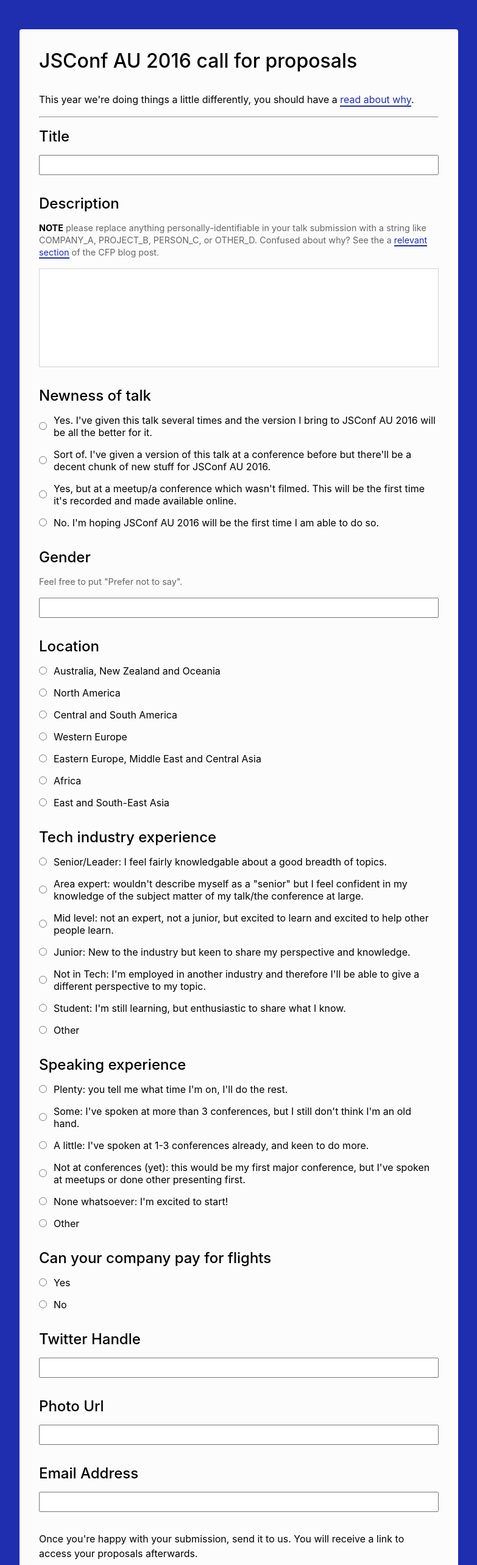
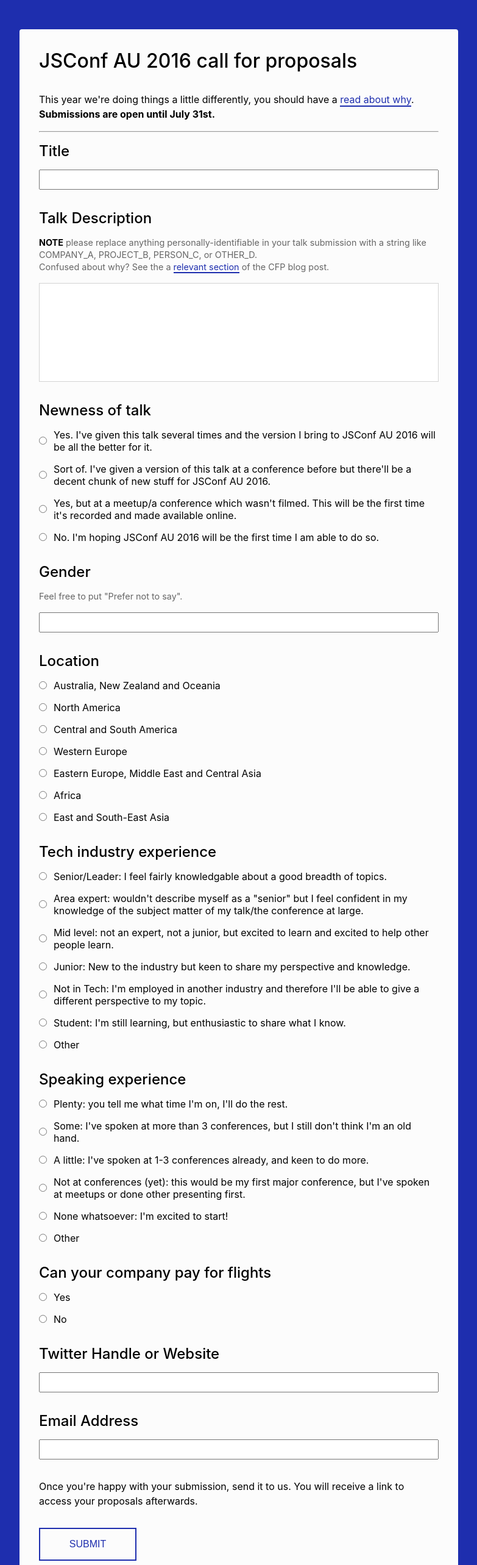
Before and after one commit to robrkerr/smart-proposals, a React app: page / in a window 1280 px wide. Shown: the top 2566 px of the page at 61% size, without its empty margins (248-1031 px from the left). Built offline with nearby package versions, Linux system fonts and the light colour scheme.

Commit message:
final styling done

```diff
--- a/src/components/App.js
+++ b/src/components/App.js
@@ -50,7 +50,7 @@
               :
               <p className="Intro">
                 This year we're doing things a little differently, you should have
-                a <a target="_blank" href={blogPostUrl} className="Link">read about why</a>.
+                a <a target="_blank" href={blogPostUrl} className="Link">read about why</a>. <strong>Submissions are open until July 31st.</strong>
               </p>
             }
             <hr/>
@@ -58,11 +58,13 @@
             </TextField>
             <div className="Field">
               <div className="Field_Label">
-                Description
+                Talk Description
               </div>
               <div className="Field_Note">
                 <strong>NOTE</strong> please replace anything personally-identifiable in your talk submission with a
-                string like COMPANY_A, PROJECT_B, PERSON_C, or OTHER_D. Confused about why? See the
+                string like COMPANY_A, PROJECT_B, PERSON_C, or OTHER_D.
+                <br/>
+                Confused about why? See the
                 a <a target="_blank" href={blogPostUrl + "#anonymised-description-field"} className="Link">relevant section</a> of
                 the CFP blog post.
               </div>
@@ -79,8 +81,7 @@
                          form={submission}/>
             <RadioButton name="flights" label="Can your company pay for flights" options={["Yes","No"]}
                          form={submission}/>
-            <TextField name="twitter" label="Twitter Handle" form={submission}/>
-            <TextField name="photo" label="Photo Url" form={submission}/>
+            <TextField name="twitter" label="Twitter Handle or Website" form={submission}/>
             <TextField type="email" name="email" label="Email Address" form={submission}/>
             { submission.example ? null :
               <div className="Form_Buttons">
--- a/src/components/Identifier.js
+++ b/src/components/Identifier.js
@@ -33,10 +33,14 @@
         <div className="identifier-row">
         	<div className={"identifier-type underline underline-" + (index % 6)}>{type}</div>
         	<input type='text' className="identifier-name" value={name} onChange={handleUpdateName} />
-          <input type='text' className="identifier-redacted" value={redacted} placeholder='Actual Name...' onChange={handleUpdateRedacted} />
         </div>
+        <div className="identifier-label">The real value (hidden from reviewers)</div>
         <div className="identifier-row">
-          <input type='text' className="identifier-description" value={context} placeholder='Context...' onChange={handleUpdateContext} />
+          <input type='text' required className="identifier-redacted" value={redacted} placeholder='Actual Name...' onChange={handleUpdateRedacted} />
+        </div>
+        <div className="identifier-label">A definition the reviewers will see</div>
+        <div className="identifier-row">
+          <input type='text' required className="identifier-description" value={context} placeholder='Context...' onChange={handleUpdateContext} />
         </div>
       </div>
     );
--- a/src/style/global.css
+++ b/src/style/global.css
@@ -9,7 +9,7 @@
 }
 
 body {
-  font-family: -apple-system, BlinkMacSystemFont, Helvetica, Arial, sans-serif;
+  font-family: -apple-system, BlinkMacSystemFont, sans-serif;
 }
 
 main {
@@ -24,3 +24,7 @@
 main.js {
   background: hsl(233, 71%, 40%);
 }
+
+strong {
+  font-weight: bold;
+}
--- a/src/style/style.css
+++ b/src/style/style.css
@@ -8,6 +8,11 @@
   border: solid 1px lightgray;
 }
 
+.Description_Identifiers {
+  font-size: 0.9em;
+  padding-top: 1rem;
+}
+
 .Description_Field .public-DraftEditor-content {
   padding: 3px 8px;
   min-height: 10rem;
@@ -15,14 +20,20 @@
 
 .identifier-container {
   padding: 1rem 0;
+  margin-top: 0.5rem;
+}
+.identifier-container + .identifier-container {
+  border-top: 1px solid rgba(0,0,0,0.2);
 }
 
-.identifier-container > *:not(:first-child) {
-  margin-top: 0.8rem;
+.identifier-label {
+  font-size: 0.9em;
+  margin: 1rem 0 0.5rem;
 }
 
 .identifier-row {
   display: flex;
+  align-items: center;
 }
 
 .identifier-row > *:not(:first-child) {
```
Also changed, not shown: src/components/SanitisingDescription.js (line endings or trailing spaces).
